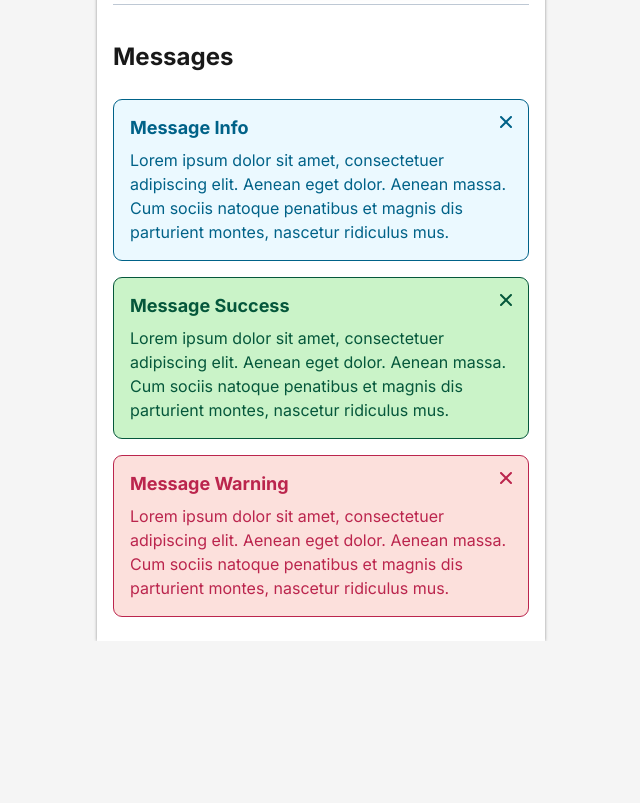
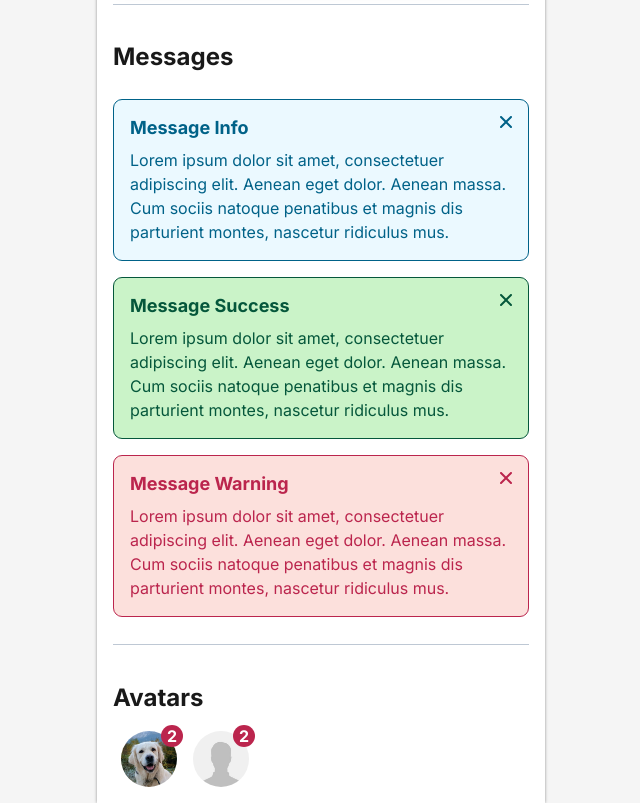
Before and after one commit to 9elements/pflegix-ui-kit, a website: page index.html in a window 1280 px wide. Shown: the part 4811-5614 px from the top of the page, without its empty margins (319-959 px from the left). Before the commit the page ends 5452 px from the top, so only its background shows below. Drawn offline with Linux system fonts and the light colour scheme.

Commit message:
add avatar

```diff
--- a/index.html
+++ b/index.html
@@ -173,13 +173,17 @@
             <span class="c-badge">neutral</a>
           </div>
           <div class="o-stack__item--space-xs">
-            <span class="c-badge c-badge--success">success</span></div>
+            <span class="c-badge c-badge--success">success</span>
+          </div>
           <div class="o-stack__item--space-xs">
-            <span class="c-badge c-badge--warning">warning</span></div>
+            <span class="c-badge c-badge--warning">warning</span>
+          </div>
           <div class="o-stack__item--space-xs">
-            <span class="c-badge c-badge--accent">accent</span></div>
+            <span class="c-badge c-badge--accent">accent</span>
+          </div>
           <div class="o-stack__item--space-xs">
-            <span class="c-badge c-badge--number">2</span> number</div>
+            <span class="c-badge c-badge--number">2</span> number
+          </div>
         </div>
 
         <br><hr><br>
@@ -378,7 +382,7 @@
                 <path fill="#006288" d="M11.705.295a1.01 1.01 0 0 1 0 1.426L7.426 6l4.278 4.278a1.01 1.01 0 0 1 0 1.426 1.01 1.01 0 0 1-1.426 0L6 7.426l-4.278 4.278a1.01 1.01 0 0 1-1.426 0 1.01 1.01 0 0 1 0-1.426L4.574 6 .295 1.722a1.01 1.01 0 0 1 0-1.426 1.01 1.01 0 0 1 1.426 0L6 4.574 10.278.295a1.01 1.01 0 0 1 1.426 0z"/>
               </svg>
               <h2 class="c-headline c-headline--sm c-headline--neutral c-message__title">Message Info</h2>
-              <p class="c-text c-text--sm c-text--neutral c-message__copy">Lorem ipsum dolor sit amet, consectetuer adipiscing elit. Aenean eget dolor. Aenean massa. Cum sociis natoque penatibus et magnis dis parturient montes, nascetur ridiculus mus.</p>
+              <p class="c-text c-text--sm c-text--neutral">Lorem ipsum dolor sit amet, consectetuer adipiscing elit. Aenean eget dolor. Aenean massa. Cum sociis natoque penatibus et magnis dis parturient montes, nascetur ridiculus mus.</p>
             </article>
           </div>
 
@@ -388,7 +392,7 @@
                 <path fill="#05573B" d="M11.705.295a1.01 1.01 0 0 1 0 1.426L7.426 6l4.278 4.278a1.01 1.01 0 0 1 0 1.426 1.01 1.01 0 0 1-1.426 0L6 7.426l-4.278 4.278a1.01 1.01 0 0 1-1.426 0 1.01 1.01 0 0 1 0-1.426L4.574 6 .295 1.722a1.01 1.01 0 0 1 0-1.426 1.01 1.01 0 0 1 1.426 0L6 4.574 10.278.295a1.01 1.01 0 0 1 1.426 0z"/>
               </svg>
               <h2 class="c-headline c-headline--sm c-headline--success c-message__title">Message Success</h2>
-              <p class="c-text c-text--sm c-text--success c-message__copy">Lorem ipsum dolor sit amet, consectetuer adipiscing elit. Aenean eget dolor. Aenean massa. Cum sociis natoque penatibus et magnis dis parturient montes, nascetur ridiculus mus.</p>
+              <p class="c-text c-text--sm c-text--success">Lorem ipsum dolor sit amet, consectetuer adipiscing elit. Aenean eget dolor. Aenean massa. Cum sociis natoque penatibus et magnis dis parturient montes, nascetur ridiculus mus.</p>
             </article>
           </div>
 
@@ -398,8 +402,42 @@
                 <path fill="#BB254D" d="M11.705.295a1.01 1.01 0 0 1 0 1.426L7.426 6l4.278 4.278a1.01 1.01 0 0 1 0 1.426 1.01 1.01 0 0 1-1.426 0L6 7.426l-4.278 4.278a1.01 1.01 0 0 1-1.426 0 1.01 1.01 0 0 1 0-1.426L4.574 6 .295 1.722a1.01 1.01 0 0 1 0-1.426 1.01 1.01 0 0 1 1.426 0L6 4.574 10.278.295a1.01 1.01 0 0 1 1.426 0z"/>
               </svg>
               <h2 class="c-headline c-headline--sm c-headline--warning c-message__title">Message Warning</h2>
-              <p class="c-text c-text--sm c-text--warning c-message__copy">Lorem ipsum dolor sit amet, consectetuer adipiscing elit. Aenean eget dolor. Aenean massa. Cum sociis natoque penatibus et magnis dis parturient montes, nascetur ridiculus mus.</p>
+              <p class="c-text c-text--sm c-text--warning">Lorem ipsum dolor sit amet, consectetuer adipiscing elit. Aenean eget dolor. Aenean massa. Cum sociis natoque penatibus et magnis dis parturient montes, nascetur ridiculus mus.</p>
             </article>
+          </div>
+        </div>
+
+        <br><hr><br>
+
+        <h2>Avatars</h2>
+
+        <div class="o-stack o-stack--horizontal">
+          <div class="o-stack__item--space-sm">
+            <figure class="c-avatar">
+              <span class="c-badge c-badge--number c-avatar__badge">2</span>
+              <svg width="56" height="56" xmlns="http://www.w3.org/2000/svg" viewBox="0 0 56 56">
+                <g>
+                  <clipPath id="myMask">
+                    <circle cx="28" cy="28" r="28"/>
+                  </clipPath>
+                </g>
+                <image class="c-avatar__photo" clip-path="url(#myMask)" xlink:href="./public/assets/avatar-dummy.jpg" width="100%" height="100%"/>
+              </svg>
+            </figure>
+          </div>
+
+          <div class="o-stack__item--space-sm">
+            <figure class="c-avatar">
+              <span class="c-badge c-badge--number c-avatar__badge">2</span>
+              <svg width="56" height="56" xmlns="http://www.w3.org/2000/svg" viewBox="0 0 56 56">
+                <g>
+                  <clipPath id="myMask">
+                    <circle cx="28" cy="28" r="28"/>
+                  </clipPath>
+                </g>
+                <image class="c-avatar__photo" clip-path="url(#myMask)" xlink:href="./public/assets/avatar-placeholder.png" width="100%" height="100%"/>
+              </svg>
+            </figure>
           </div>
         </div>
 
--- a/stylesheets/05-objects/_stack.scss
+++ b/stylesheets/05-objects/_stack.scss
@@ -29,7 +29,7 @@
       padding: $spacing-xl/2 0;
     }
 
-    &--space-xs, &--space-md, &--space-lg, &--space-xl{
+    &--space-xs, &--space-md, &--space-lg, &--space-xl {
       &:first-child {
         padding-top: 0;
       }
@@ -45,6 +45,10 @@
     #{$block}__item {
       &--space-xs {
         padding: 0 $spacing-xs/2;
+      }
+
+      &--space-sm {
+        padding: 0 $spacing-sm/2;
       }
 
       &--space-md {
--- /dev/null
+++ b/stylesheets/06-components/_avatar.scss
@@ -0,0 +1,13 @@
+.c-avatar {
+  position: relative;
+  width: 3.5rem;
+  height: 3.5rem;
+  padding: 0;
+  margin: 0;
+
+  &__badge {
+    position: absolute;
+    top: -0.375rem;
+    right: -0.375rem;
+  }
+}
--- a/stylesheets/main.scss
+++ b/stylesheets/main.scss
@@ -34,6 +34,7 @@
 @import './05-objects/stack';
 
 // 06. Components
+@import './06-components/avatar';
 @import './06-components/badge';
 @import './06-components/button';
 @import './06-components/card';
```
Also changed, not shown: public/assets/avatar-dummy.jpg (added), public/assets/avatar-placeholder.png (added), public/css/main.css.
